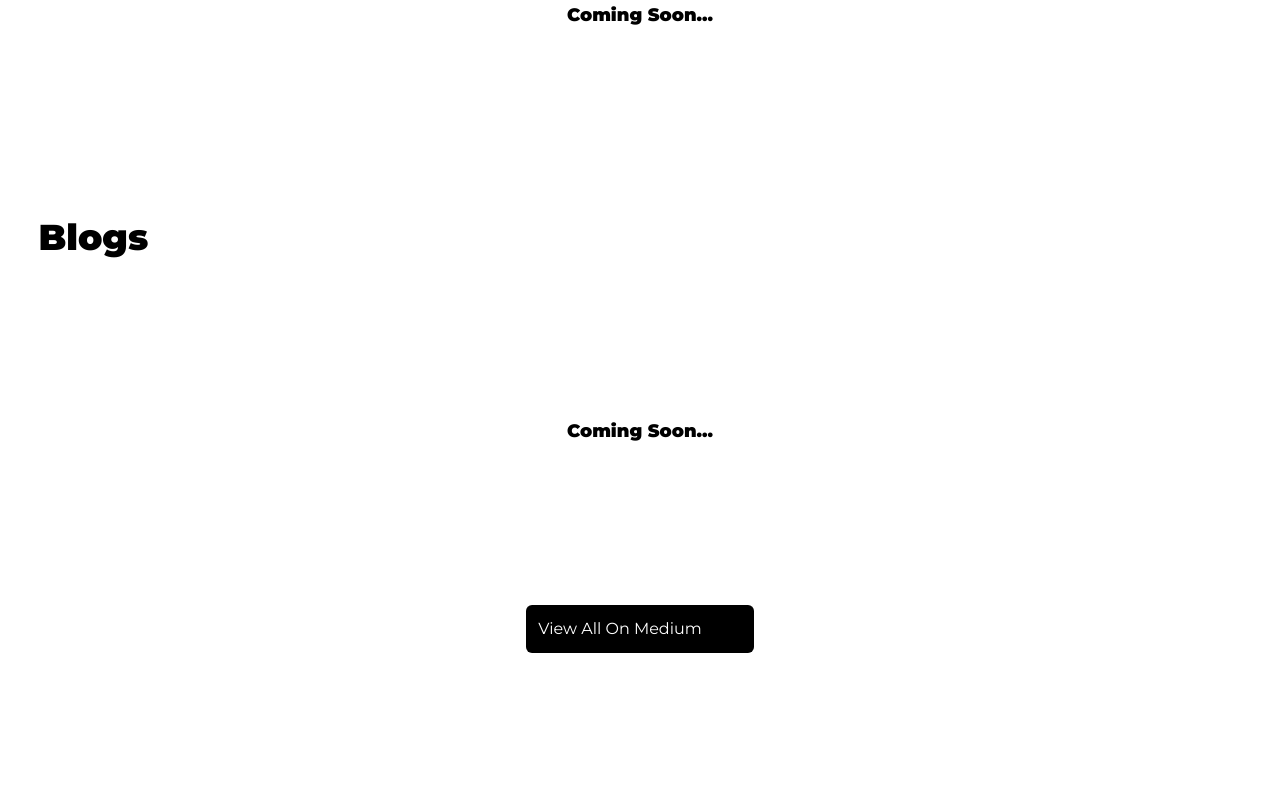
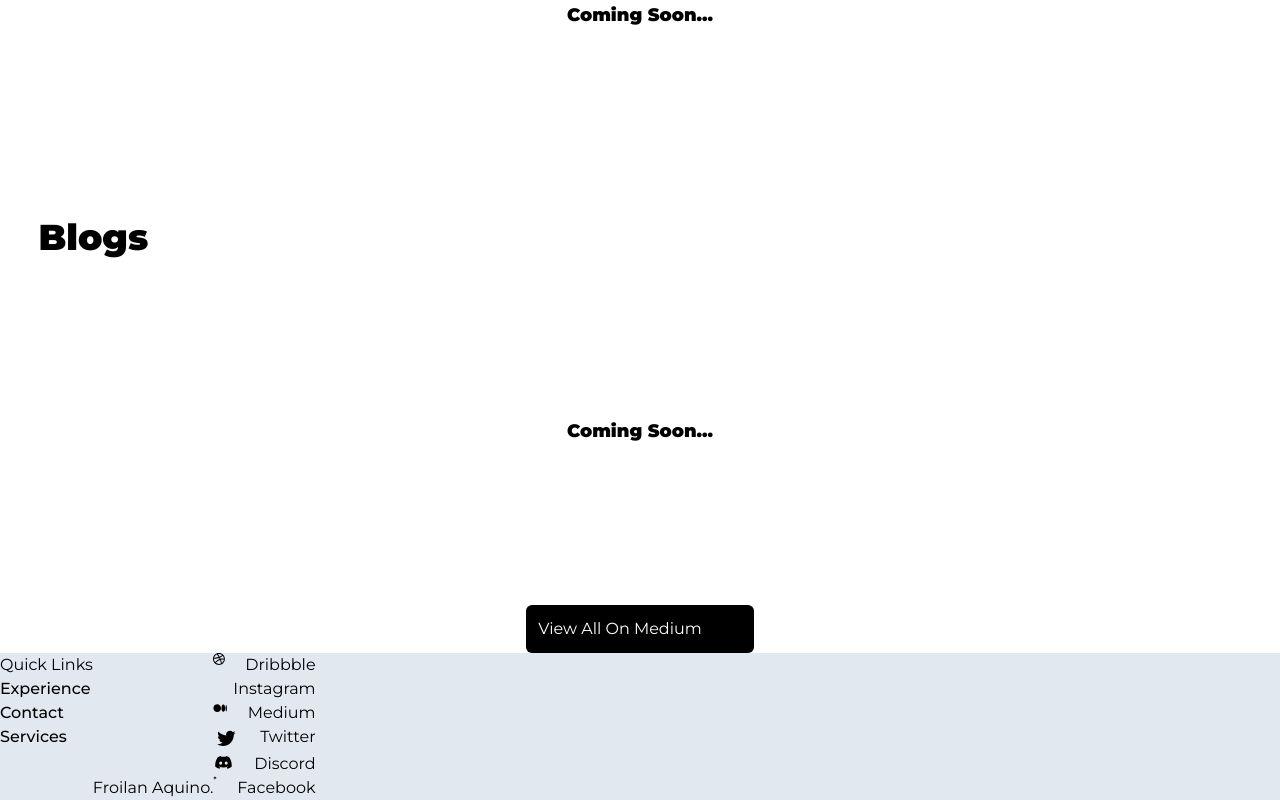
Before and after one commit to flcmm/my-personal-portfolio, a React (Vite) app: page / in a window 1280 px wide. Shown: the part 1991-2791 px from the top of the page. Before the commit the page ends 2644 px from the top, so only its background shows below. Built offline with nearby package versions, Linux system fonts and the light colour scheme.

Commit message:
added new secctions and link for footer

```diff
--- a/src/components/nav.tsx
+++ b/src/components/nav.tsx
@@ -5,14 +5,14 @@ import { Link } from 'react-router-dom'
 const Nav = () => {
   return (
     <div className="md:hidden flex flex-row gap-x-5 justify-between items-center">
-      <Link to='/services'>
-        <h1 className='dark:text-slate-300 text-xs font-medium'> Services</h1>
+      <Link to='/'>
+        <h1 className='dark:text-slate-300 text-xs font-medium'>About</h1>
       </Link>
-      <Link to='notes'>
-        <h1 className='dark:text-slate-300 text-xs font-medium'> Notes</h1>
+      <Link to='expertise'>
+        <h1 className='dark:text-slate-300 text-xs font-medium'>Expertise</h1>
       </Link>
-      <Link to='works'>
-        <h1 className='dark:text-slate-300 text-xs font-medium'> Works</h1>
+      <Link to='projects'>
+        <h1 className='dark:text-slate-300 text-xs font-medium'>Projects</h1>
       </Link>
       <Link to='contact'>
         <h1 className='dark:text-slate-300 text-xs font-medium'>Contact</h1>
--- a/src/pages/home.tsx
+++ b/src/pages/home.tsx
@@ -2,6 +2,7 @@ import React from 'react'
 import Hero from "../components/avatar"
 import Aside from "../components/aside"
 import Certificates from '../components/certificate'
+import { Link } from 'react-router-dom'
 
 const Home = () => {
   return (
@@ -52,6 +53,85 @@ const Home = () => {
           </button>
         </div>
       </div>
+
+      <div className="flex flex-row w-full">
+        <div className='flex flex-col'>
+          <p>Quick Links</p>
+          <Link to='Experience'>
+            <h1 className='text-black dark:text-white font-medium'>Experience</h1>
+          </Link>
+          <Link to='Experience'>
+            <h1 className='text-black dark:text-white font-medium'>Contact</h1>
+          </Link>
+          <Link to='Experience'>
+            <h1 className='text-black dark:text-white font-medium'>Services</h1>
+          </Link>
+        </div>
+
+        <div className='flex flex-col justify-end items-center'>
+          <h1>Froilan Aquino.</h1>
+        </div>
+
+        <div className="flex flex-col justify-start">
+          <button className='flex flex-row gap-5 bg-transparent border-none'>
+            <svg className='fill-black dark:fill-white' fill="#000000" version="1.1" id="Capa_1" xmlns="http://www.w3.org/2000/svg" xmlnsXlink="http://www.w3.org/1999/xlink" viewBox="0 0 186.846 186.846" xmlSpace="preserve">
+              <path d="M93.423,0.001C41.909,0.001,0,41.91,0,93.423s41.909,93.422,93.423,93.422s93.423-41.909,93.423-93.422
+              S144.937,0.001,93.423,0.001z M154.303,44.061c10.488,12.91,16.945,29.205,17.482,46.968c-19.428-4.022-37.02-3.55-52.55-0.505
+              c-2.812-6.576-5.723-12.841-8.661-18.762C127.487,64.476,142.211,55.17,154.303,44.061z M143.779,33.365
+              c-12.003,10.956-25.913,19.068-40.156,25.057C93.169,39.305,83.167,24.909,77.074,16.728c5.276-1.124,10.743-1.727,16.349-1.727
+              C112.58,15.001,130.145,21.915,143.779,33.365z M61.924,21.627c4.601,5.962,15.56,20.89,27.332,42.129
+              C59.67,73.395,30.962,75.019,17.167,75.17C22.917,51.15,39.738,31.399,61.924,21.627z M15.082,90.208
+              c0.148,0,0.291,0.001,0.442,0.001c9.532,0,26.996-0.641,47.556-4.39c11.73-2.139,22.853-5.018,33.29-8.586
+              c2.717,5.415,5.418,11.127,8.037,17.114c-14.614,4.705-26.938,11.475-36.7,18.197c-16.37,11.273-27.838,23.78-34.1,31.513
+              C22.013,130.384,15,112.712,15,93.423C15,92.345,15.038,91.276,15.082,90.208z M44.416,154.582
+              c5.391-6.788,16.364-19.143,32.237-29.984c10.787-7.368,21.947-12.842,33.436-16.435c6.666,17.278,12.357,36.369,15.75,56.64
+              c-9.888,4.508-20.858,7.042-32.416,7.042C74.891,171.845,57.852,165.37,44.416,154.582z M139.639,156.726
+              c-3.497-18.617-8.712-36.122-14.741-52.12c14.83-2.502,30.157-1.986,45.899,1.55C167.402,126.846,155.889,144.83,139.639,156.726z"
+              />
+            </svg>
+            Dribbble
+          </button>
+
+          <button className='flex flex-row gap-5 bg-transparent border-none'>
+            <svg className='fill-black dark:fill-white' viewBox="0 0 32 32" xmlns="http://www.w3.org/2000/svg">
+              <path d="M20.445 5h-8.891A6.559 6.559 0 0 0 5 11.554v8.891A6.559 6.559 0 0 0 11.554 27h8.891a6.56 6.56 0 0 0 6.554-6.555v-8.891A6.557 6.557 0 0 0 20.445 5zm4.342 15.445a4.343 4.343 0 0 1-4.342 4.342h-8.891a4.341 4.341 0 0 1-4.341-4.342v-8.891a4.34 4.34 0 0 1 4.341-4.341h8.891a4.342 4.342 0 0 1 4.341 4.341l.001 8.891z"/>
+              <path d="M16 10.312c-3.138 0-5.688 2.551-5.688 5.688s2.551 5.688 5.688 5.688 5.688-2.551 5.688-5.688-2.55-5.688-5.688-5.688zm0 9.163a3.475 3.475 0 1 1-.001-6.95 3.475 3.475 0 0 1 .001 6.95zM21.7 8.991a1.363 1.363 0 1 1-1.364 1.364c0-.752.51-1.364 1.364-1.364z"/>
+            </svg>
+            Instagram
+          </button>
+
+          <button className='flex flex-row gap-5 bg-transparent border-none'>
+            <svg className='fill-black dark:fill-white' viewBox="0 0 32 32" version="1.1" xmlns="http://www.w3.org/2000/svg">
+              <title>medium</title>
+              <path d="M30.955 16c0 3.951-0.661 7.166-1.483 7.166s-1.483-3.215-1.483-7.166 0.661-7.166 1.483-7.166 1.483 3.215 1.483 7.166zM27.167 16c0 4.412-1.882 8.001-4.212 8.001s-4.225-3.589-4.225-8.001 1.894-8.001 4.225-8.001 4.212 3.589 4.212 8.001zM17.919 16c-0.014 4.67-3.803 8.45-8.475 8.45-4.68 0-8.475-3.794-8.475-8.475s3.794-8.475 8.475-8.475c2.351 0 4.479 0.957 6.014 2.504l0.001 0.001c1.521 1.531 2.46 3.641 2.46 5.97 0 0.009 0 0.018-0 0.026v-0.001z"></path>
+            </svg>
+            Medium
+          </button>
+
+          <button className='flex flex-row gap-5 bg-transparent border-none'>
+            <svg className='fill-black dark:fill-white' viewBox="0 0 32 32" xmlns="http://www.w3.org/2000/svg">
+              <path d="M11.919 24.94c-2.548 0-4.921-.747-6.919-2.032a9.049 9.049 0 0 0 6.681-1.867 4.512 4.512 0 0 1-4.215-3.137c.276.054.559.082.848.082.412 0 .812-.056 1.193-.156a4.519 4.519 0 0 1-3.622-4.425v-.059a4.478 4.478 0 0 0 2.042.564 4.507 4.507 0 0 1-2.008-3.758c0-.824.225-1.602.612-2.268a12.811 12.811 0 0 0 9.303 4.715 4.517 4.517 0 0 1 7.692-4.115 9.107 9.107 0 0 0 2.866-1.094 4.542 4.542 0 0 1-1.983 2.498 9.08 9.08 0 0 0 2.592-.71 9.283 9.283 0 0 1-2.252 2.337c.008.193.014.388.014.583-.001 5.962-4.542 12.843-12.844 12.842"/>
+            </svg>
+            Twitter
+          </button>
+
+          <button className='flex flex-row gap-5 bg-transparent border-none'>
+            <svg viewBox="0 0 24 24" fill="none" xmlns="http://www.w3.org/2000/svg">
+              <path d="M18.59 5.88997C17.36 5.31997 16.05 4.89997 14.67 4.65997C14.5 4.95997 14.3 5.36997 14.17 5.69997C12.71 5.47997 11.26 5.47997 9.83001 5.69997C9.69001 5.36997 9.49001 4.95997 9.32001 4.65997C7.94001 4.89997 6.63001 5.31997 5.40001 5.88997C2.92001 9.62997 2.25001 13.28 2.58001 16.87C4.23001 18.1 5.82001 18.84 7.39001 19.33C7.78001 18.8 8.12001 18.23 8.42001 17.64C7.85001 17.43 7.31001 17.16 6.80001 16.85C6.94001 16.75 7.07001 16.64 7.20001 16.54C10.33 18 13.72 18 16.81 16.54C16.94 16.65 17.07 16.75 17.21 16.85C16.7 17.16 16.15 17.42 15.59 17.64C15.89 18.23 16.23 18.8 16.62 19.33C18.19 18.84 19.79 18.1 21.43 16.87C21.82 12.7 20.76 9.08997 18.61 5.88997H18.59ZM8.84001 14.67C7.90001 14.67 7.13001 13.8 7.13001 12.73C7.13001 11.66 7.88001 10.79 8.84001 10.79C9.80001 10.79 10.56 11.66 10.55 12.73C10.55 13.79 9.80001 14.67 8.84001 14.67ZM15.15 14.67C14.21 14.67 13.44 13.8 13.44 12.73C13.44 11.66 14.19 10.79 15.15 10.79C16.11 10.79 16.87 11.66 16.86 12.73C16.86 13.79 16.11 14.67 15.15 14.67Z" className='fill-black dark:fill-white'/>
+            </svg>
+            Discord
+          </button>
+
+          <button className='flex flex-row gap-5 bg-transparent border-none'>
+            <svg viewBox="0 0 24 24" fill="none" xmlns="http://www.w3.org/2000/svg">
+              <path d="M20 12.05C19.9813 10.5255 19.5273 9.03809 18.6915 7.76295C17.8557 6.48781 16.673 5.47804 15.2826 4.85257C13.8921 4.2271 12.3519 4.01198 10.8433 4.23253C9.33473 4.45309 7.92057 5.10013 6.7674 6.09748C5.61422 7.09482 4.77005 8.40092 4.3343 9.86195C3.89856 11.323 3.88938 12.8781 4.30786 14.3442C4.72634 15.8103 5.55504 17.1262 6.69637 18.1371C7.83769 19.148 9.24412 19.8117 10.75 20.05V14.38H8.75001V12.05H10.75V10.28C10.7037 9.86846 10.7483 9.45175 10.8807 9.05931C11.0131 8.66687 11.23 8.30827 11.5161 8.00882C11.8022 7.70936 12.1505 7.47635 12.5365 7.32624C12.9225 7.17612 13.3368 7.11255 13.75 7.14003C14.3498 7.14824 14.9482 7.20173 15.54 7.30003V9.30003H14.54C14.3676 9.27828 14.1924 9.29556 14.0276 9.35059C13.8627 9.40562 13.7123 9.49699 13.5875 9.61795C13.4627 9.73891 13.3667 9.88637 13.3066 10.0494C13.2464 10.2125 13.2237 10.387 13.24 10.56V12.07H15.46L15.1 14.4H13.25V20C15.1399 19.7011 16.8601 18.7347 18.0985 17.2761C19.3369 15.8175 20.0115 13.9634 20 12.05Z" className='fill-black dark:fill-white'/>
+            </svg>
+            Facebook
+          </button>
+
+
+        </div>
+      </div>
     </div>
   )
 }
```
